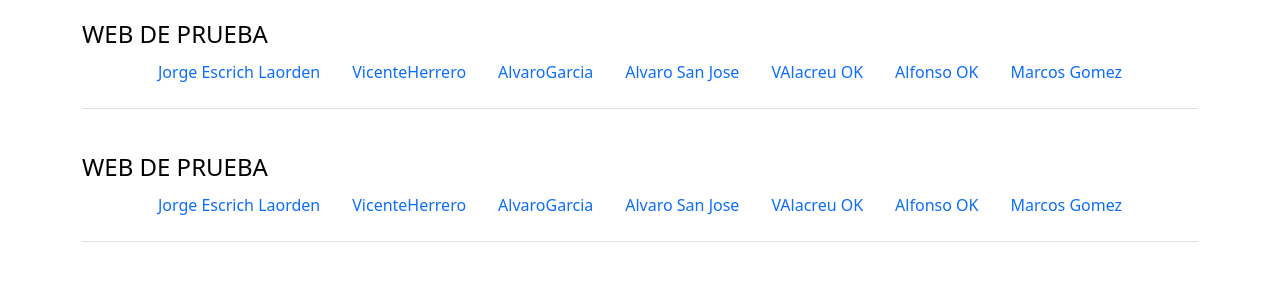
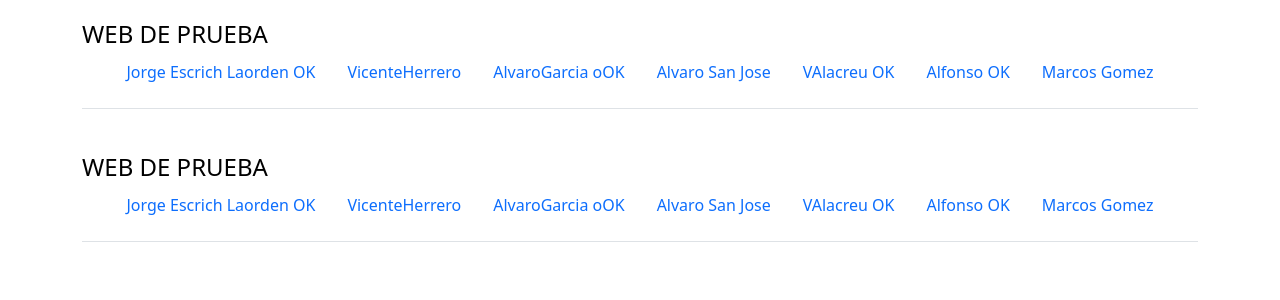
Before and after one commit to BibisGr/repo-DAM1C-R2, an Angular app: page /navbar in a window 1280 px wide. Shown: the top 300 px of the page. Built offline with nearby package versions, Linux system fonts and the light colour scheme.

Commit message:
navbar verify

```diff
--- a/src/app/components/navbar/navbar.component.html
+++ b/src/app/components/navbar/navbar.component.html
@@ -5,9 +5,9 @@
         <span class="fs-4">WEB DE PRUEBA</span>
       </a>
       <ul class="nav nav-pills">
-        <li class="nav-item"><a routerLink="/jorge-escrich-laorden" class="nav-link " routerLinkActive="active">Jorge Escrich Laorden</a></li>
+        <li class="nav-item"><a routerLink="/jorge-escrich-laorden" class="nav-link " routerLinkActive="active">Jorge Escrich Laorden OK</a></li>
         <li class="nav-item"><a routerLink="/vicenteherrero" class="nav-link " routerLinkActive="active">VicenteHerrero</a></li>
-        <li class="nav-item"><a routerLink="/AlvaroGarcia" class="nav-link " routerLinkActive="active">AlvaroGarcia</a></li>
+        <li class="nav-item"><a routerLink="/AlvaroGarcia" class="nav-link " routerLinkActive="active">AlvaroGarcia oOK</a></li>
         <li class="nav-item"><a routerLink="/alvarosanjose" class="nav-link " routerLinkActive="active">Alvaro San Jose</a></li>
         <li class="nav-item"><a routerLink="/VicenteAlc" class="nav-link " routerLinkActive="active">VAlacreu OK</a></li>
         <li class="nav-item"><a routerLink="/Alfonso" class="nav-link " routerLinkActive="active">Alfonso OK</a></li>
```
